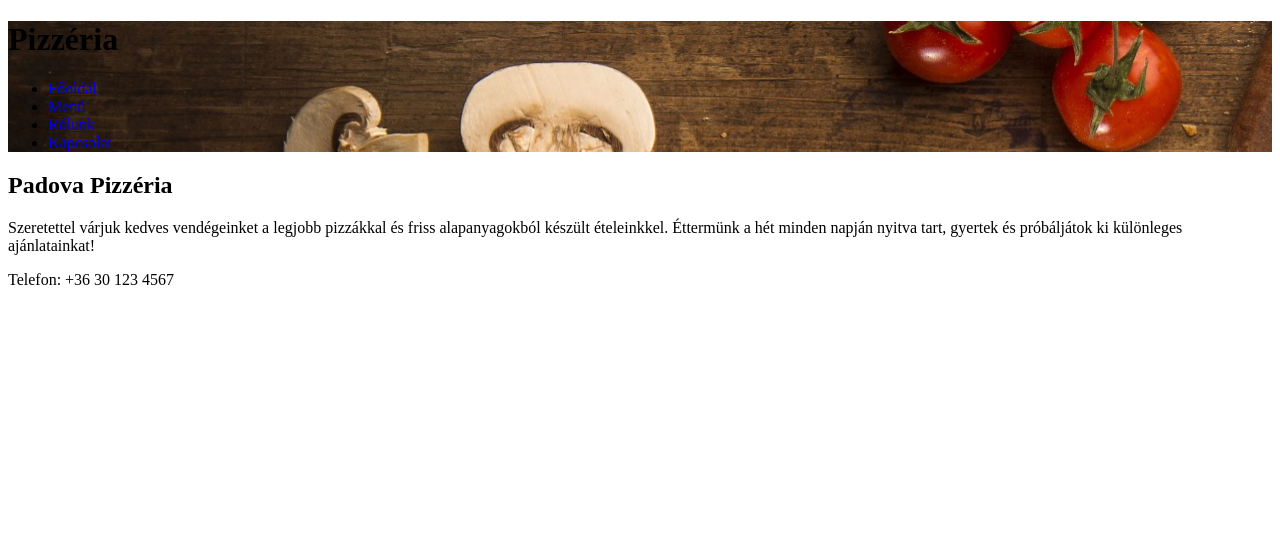
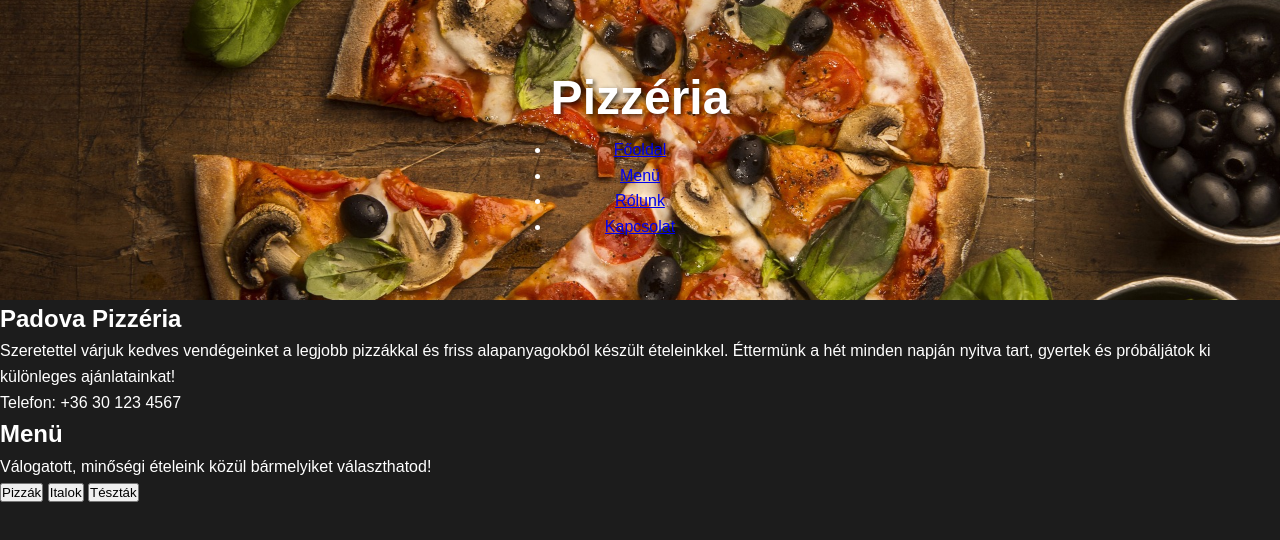
Before and after one commit to Phoeyugod/pizzasoldal, a plain HTML site: page Főoldal/index.html in a window 1280 px wide. Drawn offline with Linux system fonts and the light colour scheme.

Commit message:
menugomb&css

```diff
--- a/Főoldal/index.css
+++ b/Főoldal/index.css
@@ -1,6 +1,29 @@
-header
-{
+* {
+    margin: 0;
+    padding: 0;
+    box-sizing: border-box;
+}
+
+body {
+    font-family: Arial, sans-serif;
+    background-color: #1c1c1c;
+    color: #fff;
+    line-height: 1.6;
+}
+
+header {
     background-image: url(/Képek/47sa3d.jpg);
-    background-repeat: no-repeat;
+    background-size: cover;
+    background-position: center;
+    height: 300px;
+    display: flex;
+    justify-content: center;
+    align-items: center;
+    text-align: center;
+}
 
+header h1 {
+    font-size: 3rem;
+    color: #fff;
+    text-shadow: 2px 2px 5px rgba(0, 0, 0, 0.7);
 }
--- a/Főoldal/index.html
+++ b/Főoldal/index.html
@@ -29,3 +29,12 @@
         </p>
         <p>Telefon: +36 30 123 4567</p>
     </section>
+    <section class="menu">
+        <h2>Menü</h2>
+        <p>Válogatott, minőségi ételeink közül bármelyiket választhatod!</p>
+        <div class="menu-buttons">
+            <button>Pizzák</button>
+            <button>Italok</button>
+            <button>Tészták</button>
+        </div>
+    </section>
```
